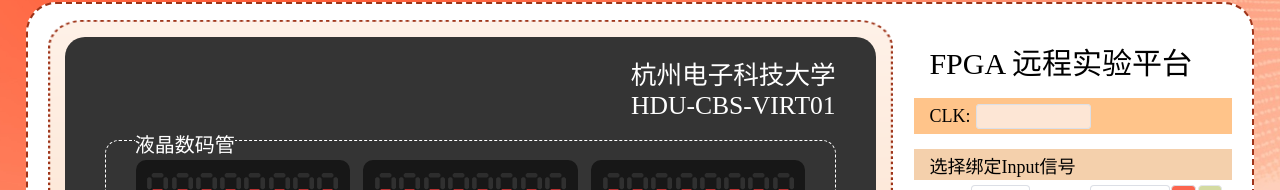
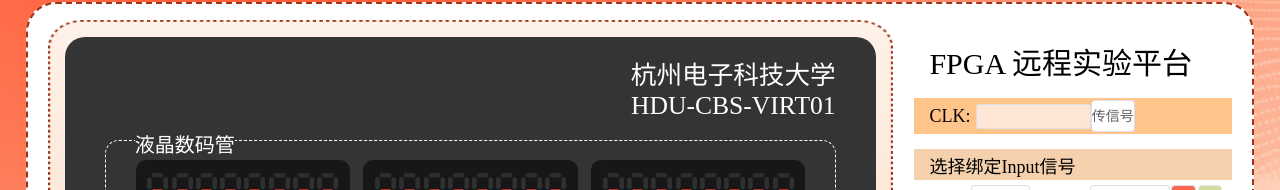
Before and after one commit to inzzo1/FPGA, a Vue app in the folder project/: page /VirturalBoard in a window 1280 px wide. Shown: the part 110-300 px from the top of the page. Built offline with nearby package versions, Linux system fonts and the light colour scheme; a web font is replaced by a local one.

Commit message:
[update]: build clk test function

```diff
--- a/project/src/views/VituralBoard.vue
+++ b/project/src/views/VituralBoard.vue
@@ -5,6 +5,7 @@
 import { ref, onMounted, onBeforeUnmount } from 'vue';
 import { Plus, Minus } from '@element-plus/icons-vue';
 import {buildExperiment, stopExperiment, startExperiment, sendExpSignal} from '@/api/boardApi'
+import { data } from 'autoprefixer';
 
 const decimalData = ref<string[]>(['00000000','00000000','00000000','00000000','00000000','00000000'])
 const outputData  = ref<string[]>(['--------','--------','--------','--------','--------','--------'])
@@ -238,11 +239,38 @@
     .then(() => {
       isStart.value = !isStart.value;
       isBuild.value = !isBuild.value
+      uploadDisabled.value = !uploadDisabled.value
       resetDisplay()
     })
     .catch((error) => {
       console.error('停止实验出错：', error);
     });
+}
+
+const clkFlag = ref(0)
+
+const sendSignalTest = async () => {
+  clkFlag.value = clkFlag.value === 1 ? 0 : 1;
+
+  const payload = {
+    data: {
+      CLK: clkFlag.value,
+    }
+  }
+  console.log(payload)
+  const resp = await sendExpSignal(payload)
+  if (resp.data.code !== 0) {
+    // 错误处理
+    return
+  }
+
+  // 拿到后端 data（可能是 {}）
+  const d = resp.data.result.data as Record<string, any> || {}
+
+  // 只有当 data 对象里至少有一个 key 时才更新
+  if (Object.keys(d).length > 0) {
+    updateDisplay(d)
+  }
 }
 
 const sendSignal = async () => {
@@ -320,6 +348,7 @@
               >
 
               </el-input>
+              <el-button @click="sendSignalTest">传信号</el-button>
             </div>
           </div>
           <div class="bind">
```
